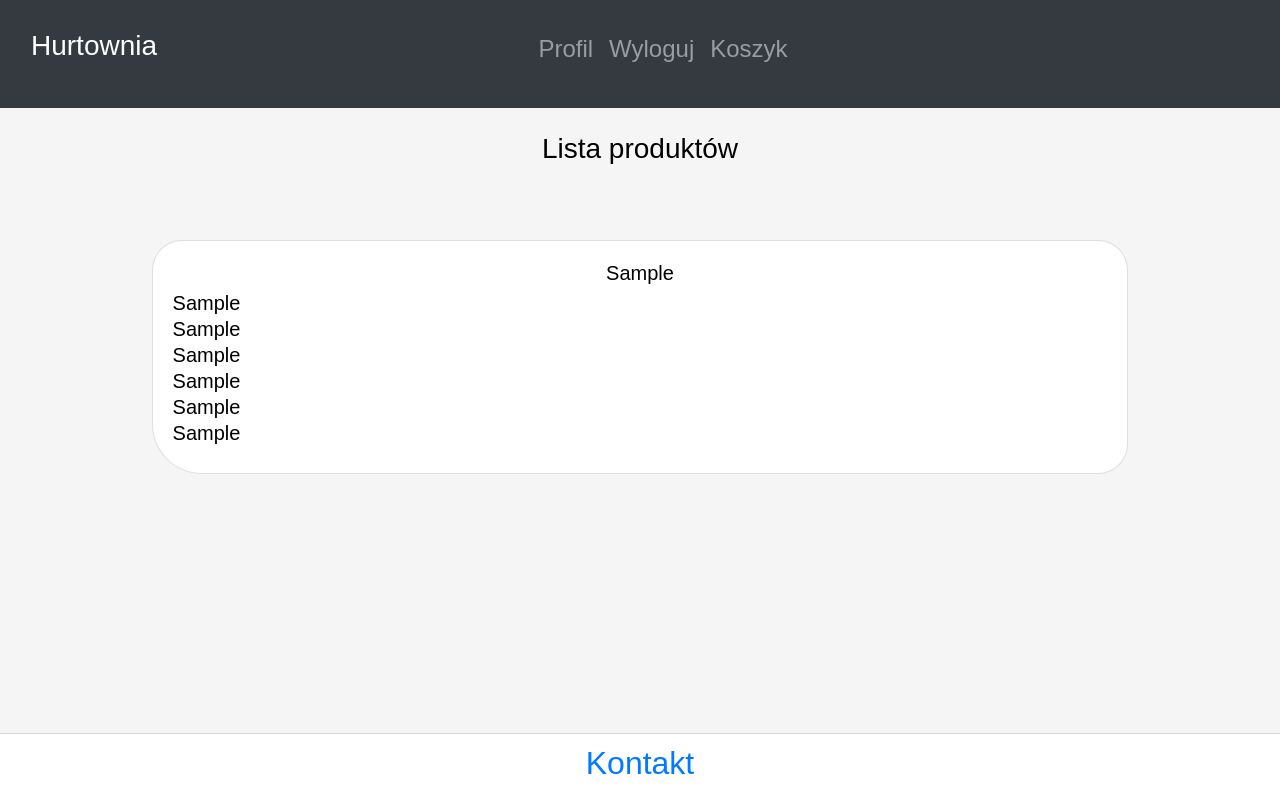
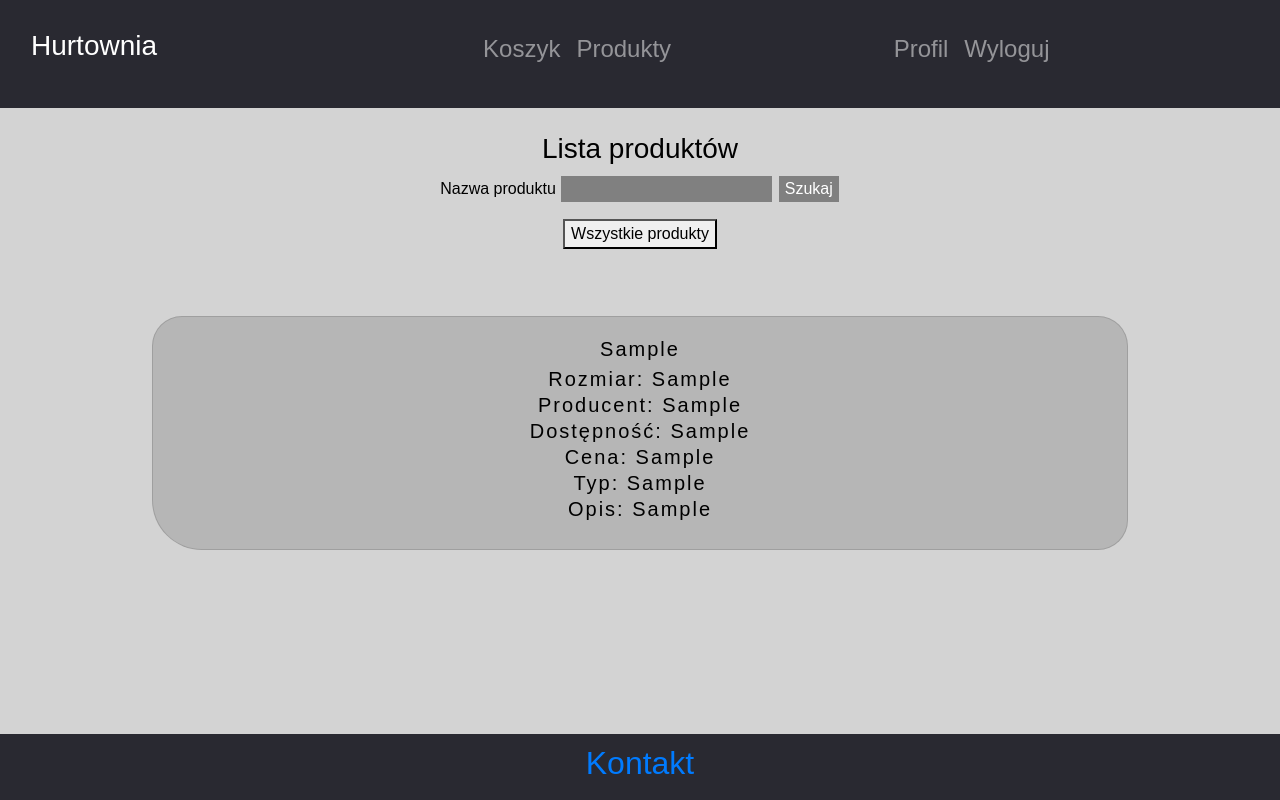
Before and after one commit to Matthew-49/mojastrona, a PHP site: page /listaproduktow.php in a window 1280 px wide. Run offline with PHP 8.4, Linux system fonts and the light colour scheme; the visitor is signed in with stand-in values (Sample User, id 1); tables that the repository leaves empty or names only in its code hold one stand-in row (values such as "Sample post").

Commit message:
Added new colors and redesigned layout a little for older people

```diff
--- a/Partials/Partials.php
+++ b/Partials/Partials.php
@@ -18,8 +18,8 @@ class Webpage
 
              <title>Hurtownia</title>
           </head>
-          <body>
-            <nav class="navbar navbar-expand-md navbar-dark bg-dark mb-4">
+          <body style="background: lightgrey">
+            <nav class="navbar navbar-expand-md navbar-dark mb-4" style="background: #292931">
             <div class="col text-white center mb-4 pt-3">
             <a class="navbar-brand" href="index.php"><h3>Hurtownia</h3></a></div>
                 <button class="navbar-toggler" type="button" data-toggle="collapse" data-target="#navbarCollapse" aria-controls="navbarCollapse" aria-expanded="false" aria-label="Toggle navigation">
@@ -32,15 +32,22 @@ class Webpage
                        echo '<li class="nav-item ">
                         <a class="nav-link" href="menu.php"> </a>
                     </li>
+                    <li class="nav-item" style="float: right">
+                        <a href="koszyk.php" class="nav-link"><h4>Koszyk</h4></a>
+                    </li>
+                    <li class="nav-item" style="float: right">
+                        <a href="listaproduktow.php" class="nav-link"><h4>Produkty</h4></a>
+                    </li>
+                    </ul>
+                    <ul class="navbar-nav mr-auto navRigth">
                     <li class="nav-item">
                         <a class="nav-link" href="profil.php"><h4>Profil</h4></a>
                     </li>
                     <li class="nav-item" style="float: right">
                         <a href="logout.php" class="nav-link"><h4>Wyloguj</h4></a>
                     </li>
-                    <li class="nav-item" style="float: right">
-                        <a href="koszyk.php" class="nav-link"><h4>Koszyk</h4></a>
-                    </li>';
+                    </ul>
+                    ';
                    } else {
                        echo '
                            <li class="nav-item ">
@@ -58,7 +65,7 @@ class Webpage
     }
     public function ShowMenu(){
         echo '
-        <div class="menu">';
+        <div class="menu" style="background: lightgrey">';
         if(isset($_SESSION['ContactSuccess'])){
             echo "<h2>Twoje zapytanie zostało wysłane, postaramy się odpowiedzieć tak szyko jak to możliwe</h2>";
             unset($_SESSION['ContactSuccess']);
@@ -74,7 +81,7 @@ class Webpage
     public function ShowStopka()
     {
         echo '
-        <footer>
+        <footer style="background: #292931;">
             <a href="kontakt.php"><h2>Kontakt</h2></a>
         </footer>
         </body>
--- a/dodajprodukty.php
+++ b/dodajprodukty.php
@@ -36,7 +36,7 @@ $web->ShowHeader();
     <label for="opis">Opis</label>
     <input type="text" name="opis">
 
-    <input type="submit" value="Edytuj">
+    <input type="submit" value="Dodaj">
 </form>
 
 <?php
--- a/listaproduktow.php
+++ b/listaproduktow.php
@@ -19,9 +19,23 @@ if(!$con) {
 ?>
     <h3 style="text-align: center">Lista produktów</h3>
     <div class="container">
+        <center>
+            <form action="listaproduktow.php" style="margin: 10px" method="POST">
+                <label for="produktName">Nazwa produktu</label>
+                <input type="text" name="produktName">
+                <input type="submit" value="Szukaj">
+            </form>
+            <button onclick="window.location.href='listaproduktow.php'">Wszystkie produkty</button>
+        </center>
         <?php
         if($_SESSION['role'] == "admin"){
-            $connection = $con->query("SELECT * FROM produkt");
+            if(isset($_POST['produktName'])){
+                $connection = $con->query("SELECT * FROM produkt where nazwa like '%". $_POST['produktName'] ."%' ");
+                unset($_POST['produktName']);
+            } else {
+                $connection = $con->query("SELECT * FROM produkt");
+            }
+
             $Amount = $con->affected_rows;
             if ($Amount > 0){
 
@@ -31,14 +45,14 @@ if(!$con) {
                     while($data = $connection->fetch_assoc()) {
                         echo '
                             <div class="card" style={height:15rem}>
-                                <div class="card-body">
+                                <div class="card-body" style="text-align: center">
                                     <h5 class="card-title">' . $data["nazwa"] . '</h5>
-                                    <h5 class="card-subtitle mb-2">' . $data["rozmiar"] . '</h5>
-                                    <h5 class="card-subtitle mb-2">' . $data["producent"] . '</h5>
-                                    <h5 class="card-subtitle mb-2">' . $data["dostepnosc"] . '</h5>
-                                    <h5 class="card-subtitle mb-2">' . $data["cena"] . '</h5>
-                                    <h5 class="card-subtitle mb-2">' . $data["typ"] . '</h5>
-                                    <h5 class="card-subtitle mb-2">' . $data["opis"] . '</h5>
+                                    <h5 class="card-subtitle mb-2">Rozmiar: ' . $data["rozmiar"] . '</h5>
+                                    <h5 class="card-subtitle mb-2">Producent: ' . $data["producent"] . '</h5>
+                                    <h5 class="card-subtitle mb-2">Dostępność: ' . $data["dostepnosc"] . '</h5>
+                                    <h5 class="card-subtitle mb-2">Cena: ' . $data["cena"] . '</h5>
+                                    <h5 class="card-subtitle mb-2">Typ: ' . $data["typ"] . '</h5>
+                                    <h5 class="card-subtitle mb-2">Opis: ' . $data["opis"] . '</h5>
                                 </div>
                             </div>
                             ';
@@ -52,7 +66,12 @@ if(!$con) {
                 echo "<h2 style='text-align: center'>Wygląda na to, że nie posiadamy aktualnie żadnych produktów w sprzedaży</h2>";
             }
         } else {
-            $connection = $con->query("SELECT * FROM produkt where dostepnosc > 0");
+            if(isset($_POST['produktName'])){
+                $connection = $con->query("SELECT * FROM produkt where nazwa like '%". $_POST['produktName'] ."%' AND dostepnosc > 0");
+                unset($_POST['produktName']);
+            } else {
+                $connection = $con->query("SELECT * FROM produkt where dostepnosc > 0");
+            }
             $Amount = $con->affected_rows;
             if ($Amount > 0){
 
--- a/style/style.css
+++ b/style/style.css
@@ -1,6 +1,6 @@
 /* General data */
 body{
-    background-color: whitesmoke;
+    background-color: #18181F;
     color: black;
     font-family: Arial, Helvetica, sans-serif;
     padding: 0;
@@ -104,13 +104,28 @@ tr:nth-child(even) {
 }
 
 .card {
+    background: #b6b6b6;
+    letter-spacing: 2px;
     margin: 6%;
     display: inline-block;
     text-align: center;
     border-radius: 30px 30px 30px 50px;
 }
 
+input {
+    background: grey;
+    color: white;
+    outline: none;
+    border: 1px solid lightgrey;
+}
+
 .card-subtitle {
-    text-align: left;
+    text-align: center;
     margin-bottom: 4px;
 }
+
+@media only screen and (max-width: 678px) {
+    .navRigth {
+        float: right;
+    }
+}
```
Also changed, not shown: DatabaseEdits/RemoveProduct.php (added, +33 -0 lines), edytujprodukty.php (+19 -6 lines).
